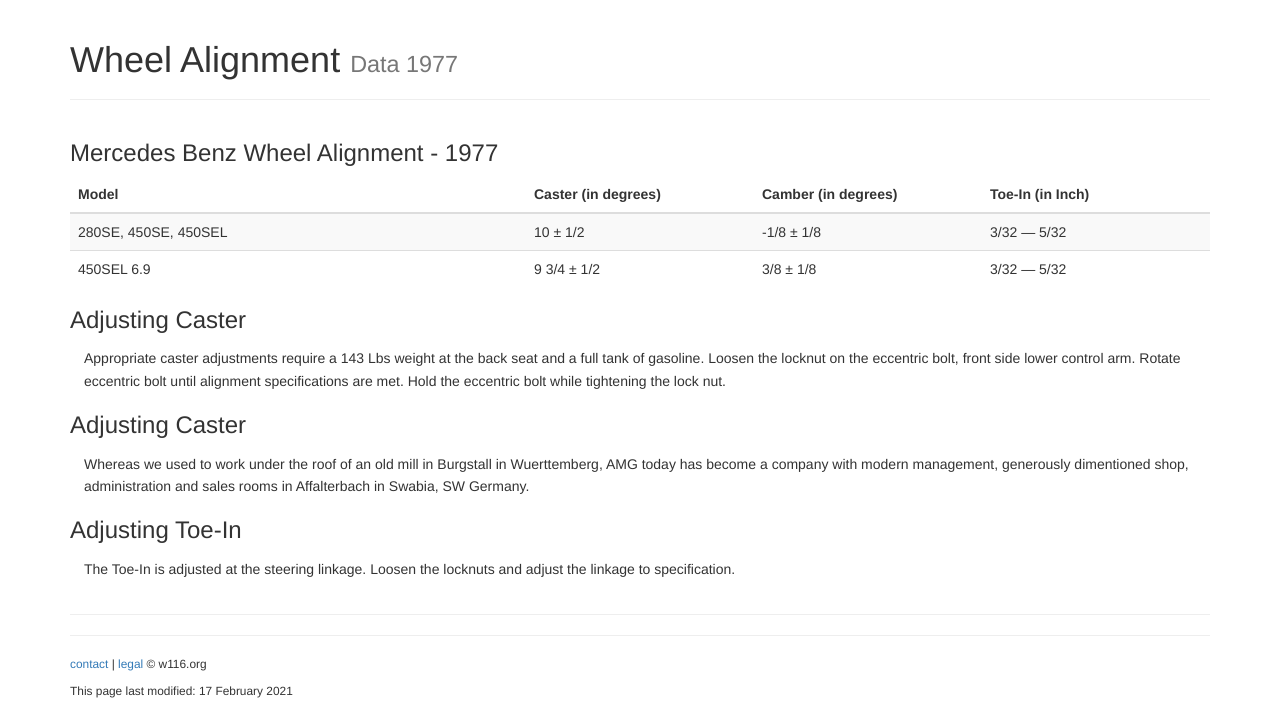
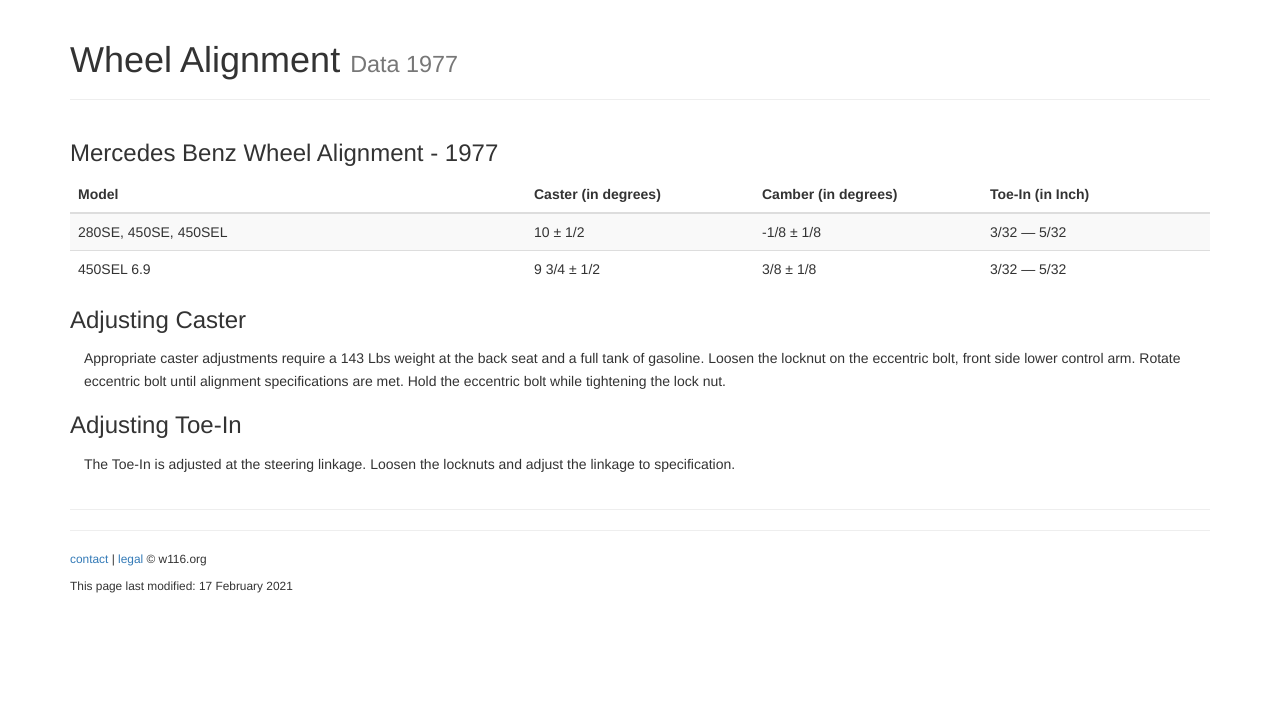
Before and after one commit to W116org/w116org.github.io, a Jekyll site: the page built from tech/wheel_alignment.html, in a window 1280 px wide. Shown: the part 501-1211 px from the top of the page. Built offline with Jekyll 4.4.1, drawn with Linux system fonts in a browser that asks for light colours; comment, search, counter and statistics services are not loaded; after the commit the page ends 1106 px from its top, so only the background shows below that.

Commit message:
Update wheel_alignment.html

```diff
--- a/tech/wheel_alignment.html
+++ b/tech/wheel_alignment.html
@@ -61,7 +61,5 @@
 <h3>Adjusting Caster</h3>
 <p>Appropriate caster adjustments require a 143 Lbs weight at the back seat and a full tank of gasoline. Loosen the locknut on the eccentric bolt, front side lower control arm. Rotate
   eccentric bolt until alignment specifications are met. Hold the eccentric bolt while tightening the lock nut.</p>
-<h3>Adjusting Caster</h3>
-<p>Whereas we used to work under the roof of an old mill in Burgstall in Wuerttemberg, AMG today has become a company with modern management, generously dimentioned shop, administration and sales rooms in Affalterbach in Swabia, SW Germany.</p>
 <h3>Adjusting Toe-In</h3>
 <p>The Toe-In is adjusted at the steering linkage. Loosen the locknuts and adjust the linkage to specification.</p>
```
